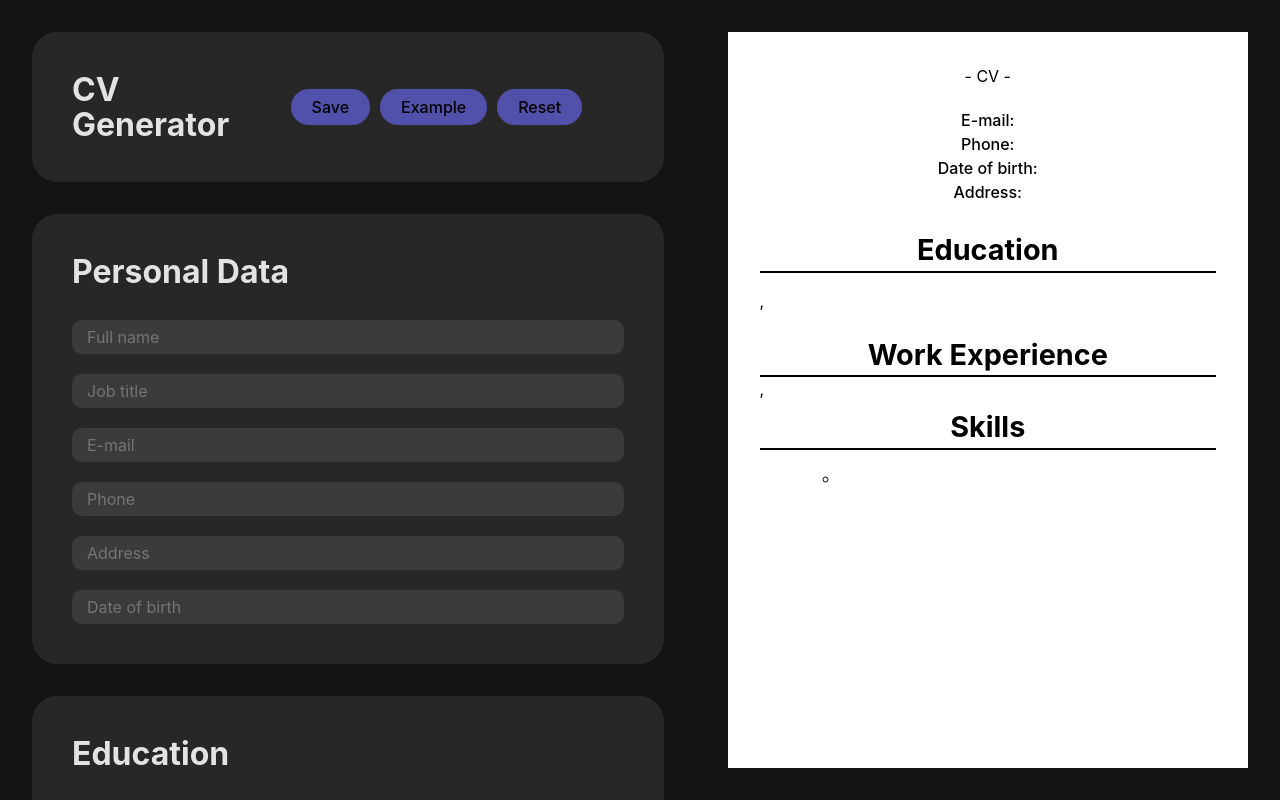
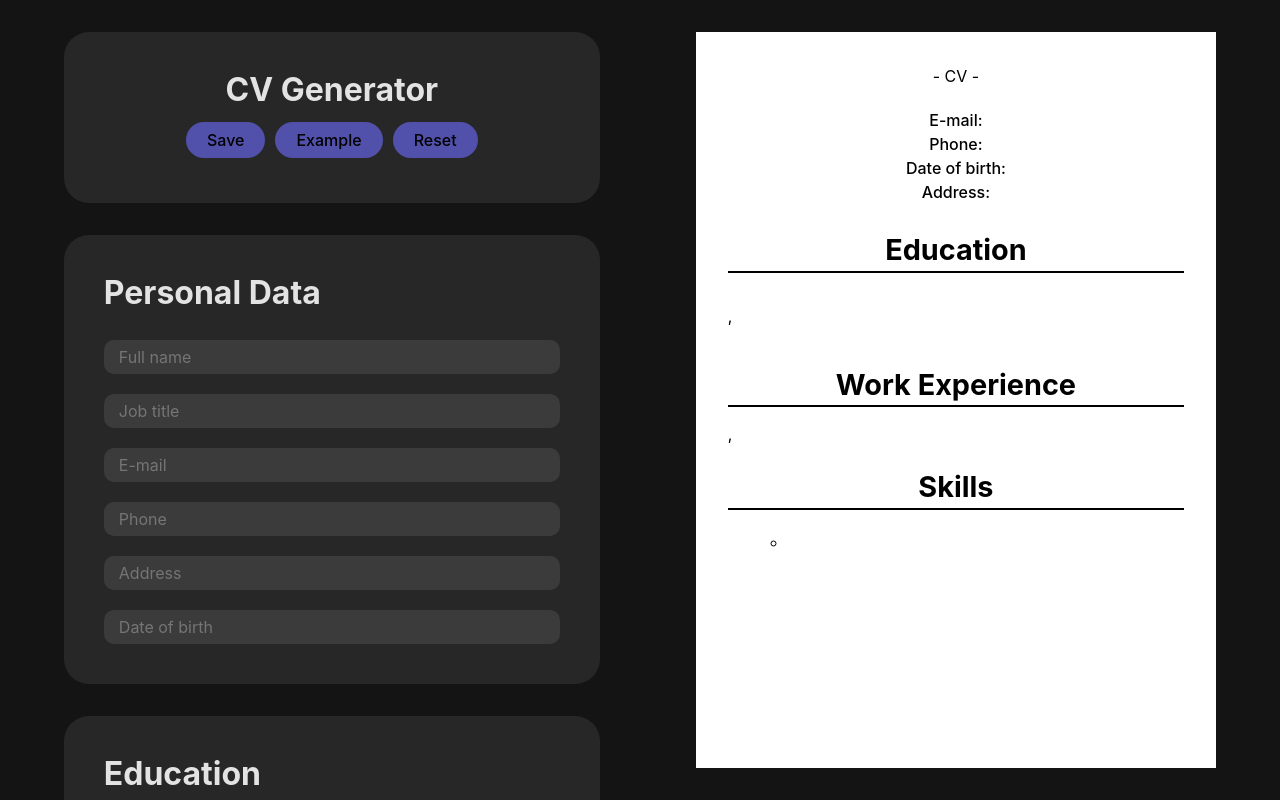
Before and after one commit to brexus/cv-generator, a React (Vite) app: page / in a window 1280 px wide. Built offline with nearby package versions, Linux system fonts and the light colour scheme.

Commit message:
add new and repair styles

```diff
--- a/src/styles/App.css
+++ b/src/styles/App.css
@@ -1,6 +1,11 @@
 #root {
     display: flex;
     flex-direction: row;
-    justify-content: space-between;
-    width: 100vw;
+    justify-content: center;
+    /* align-items: center; */
+    width: 100%;
 }
+
+#root > * {
+    padding: 2rem;
+}
--- a/src/styles/Header.css
+++ b/src/styles/Header.css
@@ -1,7 +1,7 @@
 #header {
     margin-top: 0;
-    flex-direction: row;
-    justify-content: space-between;
+    flex-direction: column;
+    justify-content: center;
     align-items: center;
     width: 100%;
 }
@@ -9,25 +9,23 @@
 #header h1 {
     margin: 0;
     font-size: 2rem;
-    margin-right: 20px;
-
+    margin-bottom: 10px;
 }
 
 #header button {
     border-radius: 20px;
     background-color: rgb(81, 81, 172);
     padding: 7px 20px;
-    margin: 0 5px;
+    margin: 5px 5px;
     display: flex;
-    flex-direction: row;
     justify-content: center;
     align-items: center;
-
 }
 
 #header-buttons {
     display: flex;
     flex-direction: row;
+    flex-wrap: wrap;
     justify-content: center;
     align-items: center;
     height: 100%;
--- a/src/styles/Main.css
+++ b/src/styles/Main.css
@@ -1,5 +1,7 @@
 #main {
-    max-width: 700px;
-    width: 700px;
+    display: flex;
+    flex-direction: column;
+    /* max-width: 700px; */
+    width: 600px;
     overflow-y: scroll;
 }
--- a/src/styles/Preview.css
+++ b/src/styles/Preview.css
@@ -1,9 +1,8 @@
 #preview {
-    /* background-color: white; */
-    /* width: auto; */
-    height: 100%;
-    /* margin-left: 2rem; */
+
+    max-height: 1000px;
     display: flex;
+    flex-direction: column;
     justify-content: center;
     align-items: center;
 }
--- a/src/styles/Skills.css
+++ b/src/styles/Skills.css
@@ -25,6 +25,10 @@
     margin-bottom: 10px;
 }
 
+#skills > div > div > input:nth-child(1) {
+    margin-top: 0;
+}
+
 #btn-add-skill {
     border-radius: 20px;
     background-color: rgb(81, 81, 172);
--- a/src/styles/preview/EducationPreviewItem.css
+++ b/src/styles/preview/EducationPreviewItem.css
@@ -2,6 +2,8 @@
     display: flex;
     flex-direction: row;
     justify-content: space-between;
+    /* height: max-content; */
+    margin: 15px 0;
 }
 
 .education-item > div {
@@ -25,6 +27,7 @@
 .education-duration {
     font-weight: 500;
     display: flex;
-    /* justify-content: center; */
+    justify-content: center;
     align-items: center;
+
 }
--- a/src/styles/preview/SkillsPreviewItem.css
+++ b/src/styles/preview/SkillsPreviewItem.css
@@ -0,0 +1,11 @@
+#skills-ul {
+    display: flex;
+    flex-direction: column;
+    width: 100%;
+    margin-top: 15px;
+    padding-left: 20px;
+}
+
+.skills-item {
+    margin: 5px 0;
+}
--- a/src/styles/preview/WorkExperiencePreviewItem.css
+++ b/src/styles/preview/WorkExperiencePreviewItem.css
@@ -2,6 +2,7 @@
     display: flex;
     flex-direction: row;
     justify-content: space-between;
+    margin: 15px 0;
 }
 
 .workExperience-item > div {
```
Also changed, not shown: src/styles/BtnMobilePreview.css (added, +10 -0 lines).
